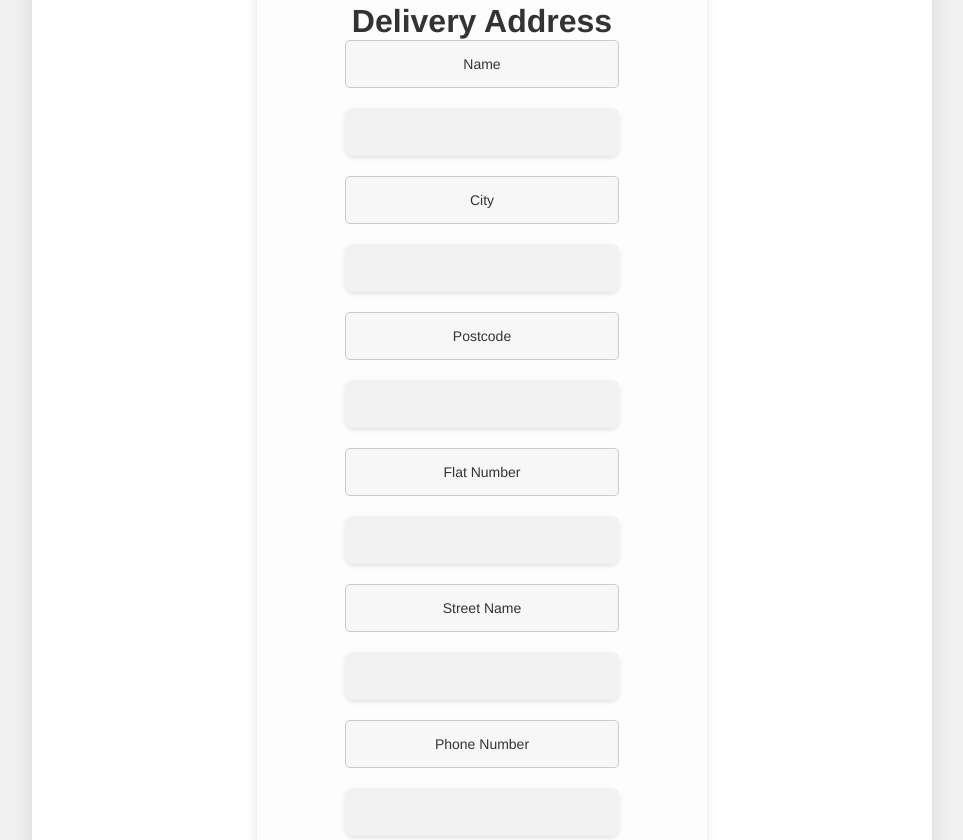
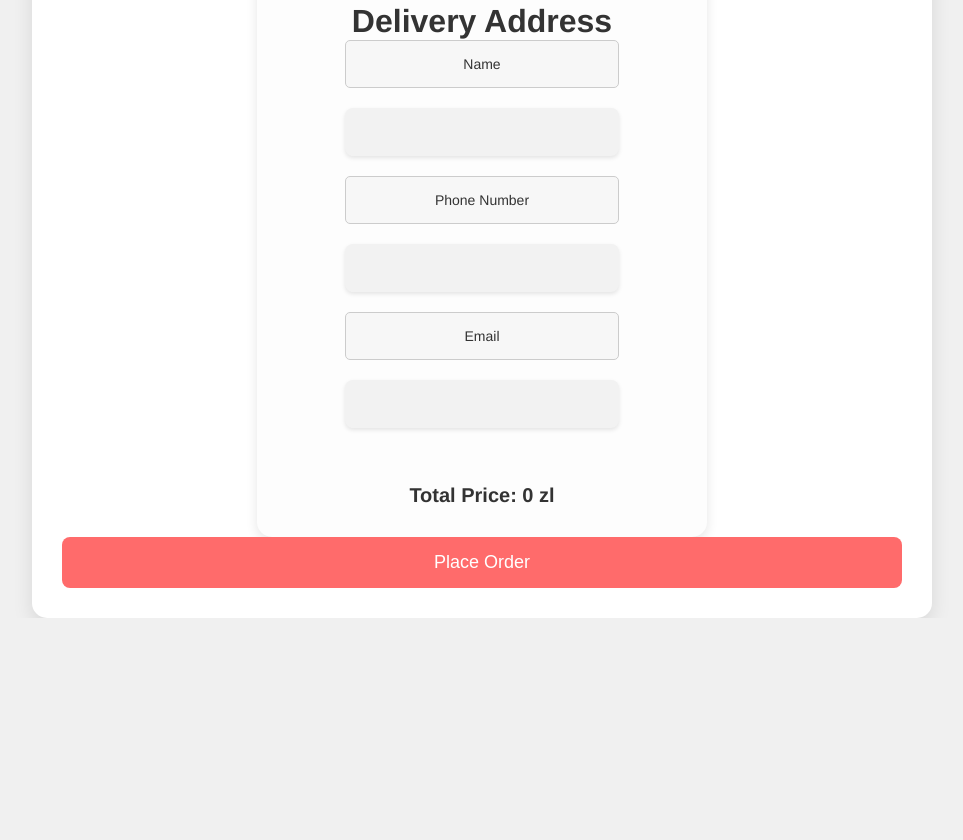
Before and after one commit to Danial201/m-, a plain HTML site: page index.html in a window 1280 px wide. Shown: the part 3943-4783 px from the top of the page, without its empty margins (158-1121 px from the left). After the commit the page ends 4561 px from the top, so only its background shows below. Drawn offline with Linux system fonts and the light colour scheme.

Commit message:
Update index.html

```diff
--- a/index.html
+++ b/index.html
@@ -127,22 +127,6 @@
               <input type="text" id="name" name="name" required>
             </div>
             <div>
-              <label for="city">City</label>
-              <input type="text" id="city" name="city" required>
-            </div>
-            <div>
-              <label for="postcode">Postcode</label>
-              <input type="text" id="postcode" name="postcode" required>
-            </div>
-            <div>
-              <label for="flat-number">Flat Number</label>
-              <input type="text" id="flat-number" name="flat_number">
-            </div>
-            <div>
-              <label for="street-name">Street Name</label>
-              <input type="text" id="street-name" name="street_name" required>
-            </div>
-            <div>
               <label for="phone">Phone Number</label>
               <input type="tel" id="phone" name="phone" required>
             </div>
```
